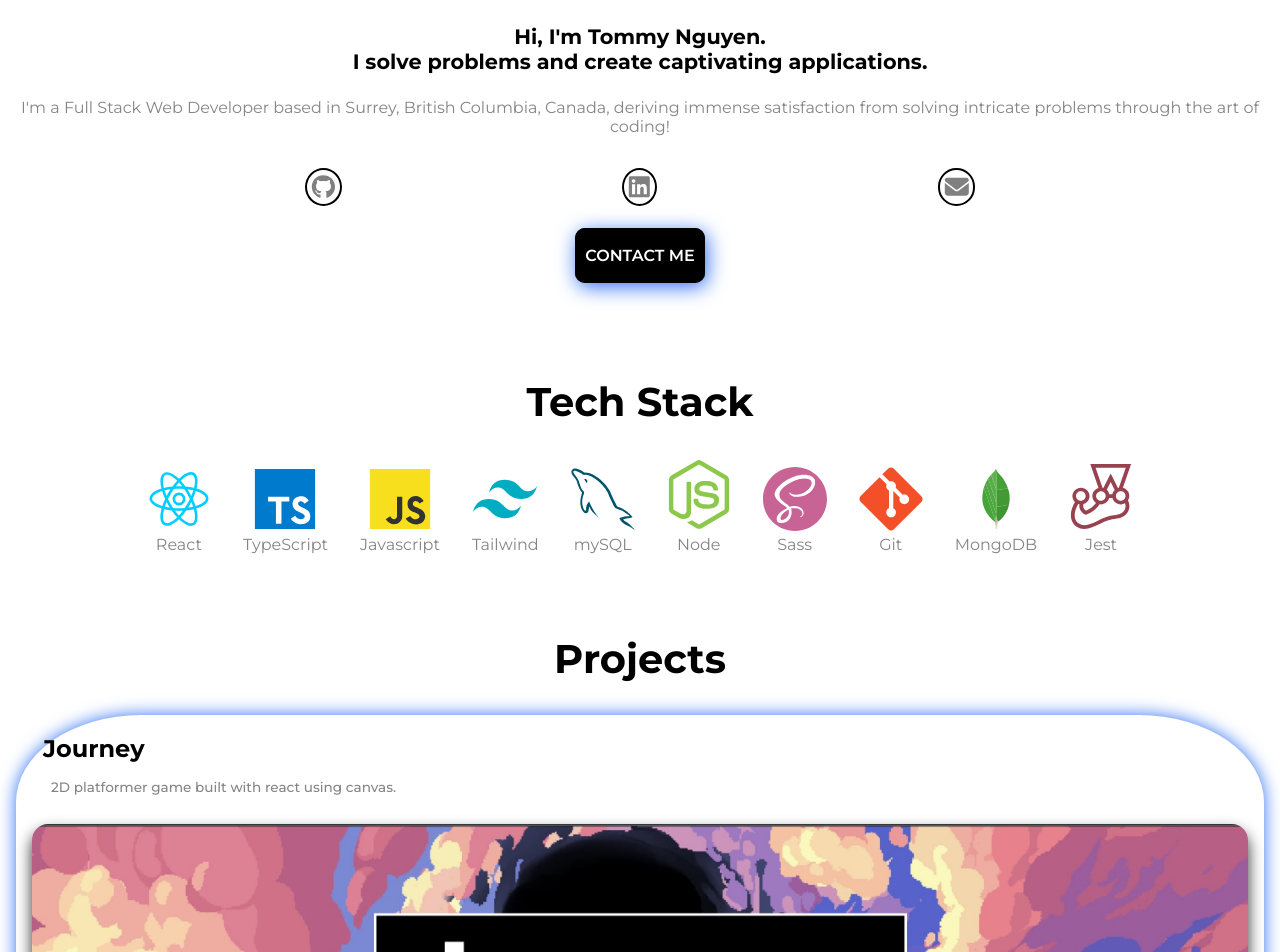
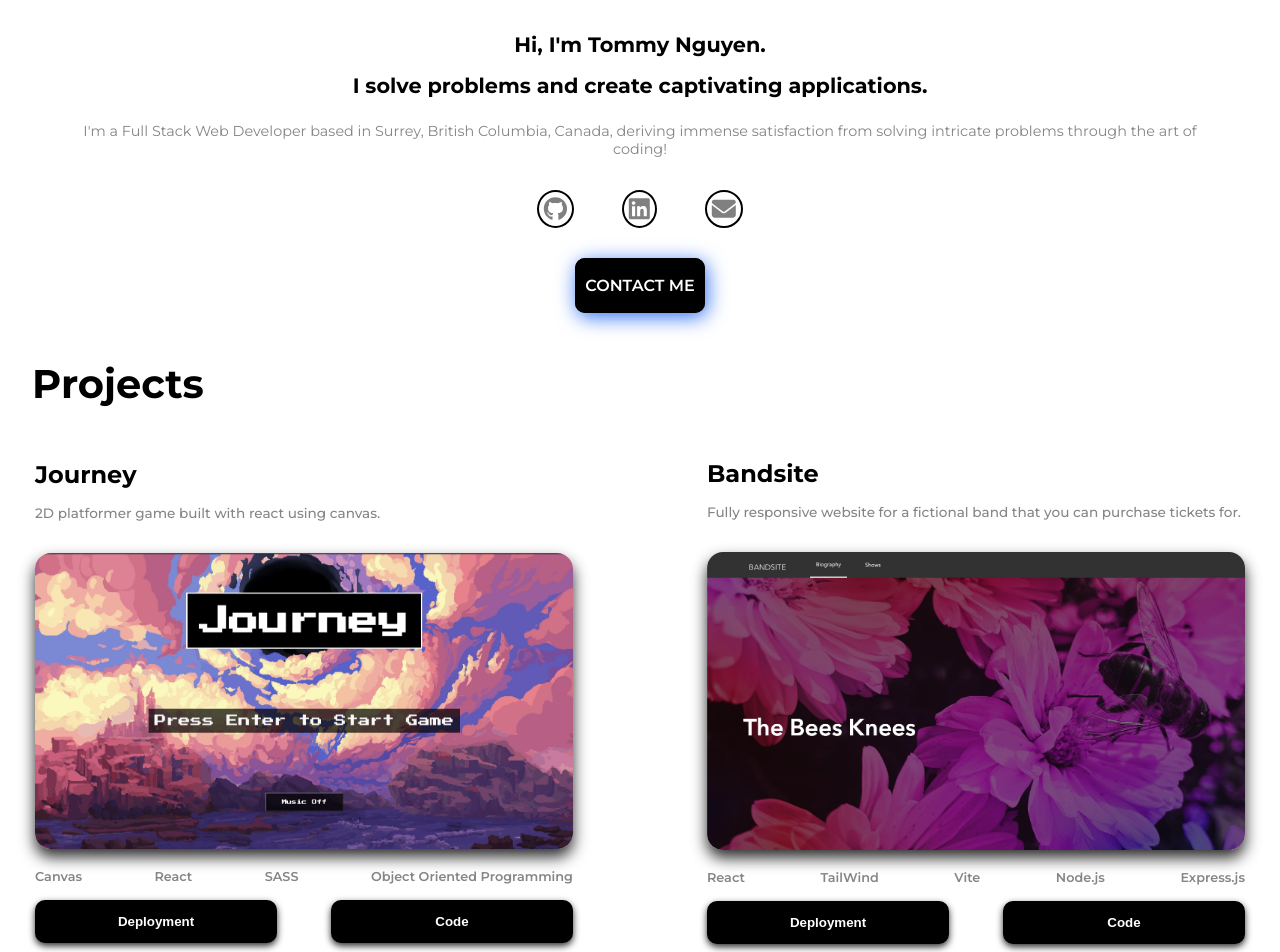
Before and after one commit to TommieeN/global-portfolio, a React (Vite) app: page / in a window 1280 px wide. Shown: the part 120-1072 px from the top of the page. Built offline with nearby package versions, Linux system fonts and the light colour scheme; the HTML template or start-up script is replaced by a standard one.

Commit message:
tablet finish

```diff
--- a/src/App.scss
+++ b/src/App.scss
@@ -1,3 +1,5 @@
+@use "./syles/partials/mixins.scss" as *;
+
 * {
   box-sizing: border-box;
   padding: 0;
@@ -15,10 +17,13 @@ textarea {
 }
 
 h2 {
-  margin-top: 3rem;
+  padding-top: 3rem;
   font-size: 2.5rem;
   text-align: center;
   font-weight: 700;
+  @include tablet {
+    padding-top: 0;
+  }
 }
 
 ul {
--- a/src/components/About/about.scss
+++ b/src/components/About/about.scss
@@ -1,3 +1,5 @@
+@use "../../syles/partials/mixins.scss" as *;
+
 .about-header {
     margin-top: 6rem ;
 }
@@ -7,7 +9,10 @@
     flex-direction: column;
     align-items: center;
     justify-content: center;
-    margin: 1rem;
+    margin: 2rem;
+    @include tablet {
+        margin: 2rem 5rem;
+    }
     &__photo {
         width: 100%;
         border-radius: 100%;
--- a/src/components/Contact/contact.scss
+++ b/src/components/Contact/contact.scss
@@ -1,7 +1,16 @@
+@use "../../syles/partials/mixins.scss" as *;
 .form {
     padding: 1rem;
     border: 2px solid white;
     margin: 1rem 0;
+    @include tablet {
+        margin: 1rem 5rem;
+        padding: 0;
+    }
+    &__header {
+        margin-bottom: 2rem;
+        text-align: left;
+    }
     &__container {
         display: flex;
         flex-direction: column;
@@ -50,5 +59,11 @@
           background: white;
           color: black;
         }
+        @include tablet {
+            padding: 0.8rem 0;
+            width: 100%;
+            font-size: 1.3rem;
+            font-weight: 500;
+        }
     }
 }
--- a/src/components/LandingPage/landingPage.scss
+++ b/src/components/LandingPage/landingPage.scss
@@ -1,7 +1,12 @@
+@use "../../syles/partials/mixins.scss" as *;
+
 .landing-page {
   margin-top: 5rem;
   text-align: center;
   padding: 0 1rem;
+  @include tablet {
+    padding: 0 5rem;
+  }
   &__container {
     padding-top: 4rem;
   }
@@ -12,14 +17,26 @@
     font-size: 1.3rem;
     font-weight: 700;
     color: black;
+    @include tablet {
+      padding: 0.5rem 0;
+    }
   }
   &__text {
     margin: 1.5rem 0;
+    @include tablet {
+      margin: 1rem 0;
+      font-size: 0.9rem;
+    }
   }
   &__logo-container {
     padding: 0.5rem;
     display: flex;
     justify-content: space-evenly;
+    @include tablet {
+      justify-content: center;
+      padding: 1rem 0;
+      gap: 3rem;
+    }
   }
   &__logo {
     color: gray;
--- a/src/components/NavBar/NavBar.tsx
+++ b/src/components/NavBar/NavBar.tsx
@@ -55,7 +55,7 @@ const NavBar = () => {
   return (
     <nav className={`nav-bar ${visible ? "" : "nav-bar--hidden"}`}>
       <header className="nav-bar__container">
-        <h3 className="nav-bar__logo-text">Tommy</h3>
+        <h3 className="nav-bar__logo-text">Tommy.</h3>
       </header>
       <div>
         <button
@@ -66,15 +66,15 @@ const NavBar = () => {
         >
           {hamburgerMenuOpen ? (
             <FontAwesomeIcon
+              className="nav-bar__icon"
               icon={faX}
               size="xl"
-              style={{ color: "#000000" }}
             />
           ) : (
             <FontAwesomeIcon
+              className="nav-bar__icon"
               icon={faBars}
               size="xl"
-              style={{ color: "#000000" }}
             />
           )}
         </button>
--- a/src/components/NavBar/navBar.scss
+++ b/src/components/NavBar/navBar.scss
@@ -1,5 +1,4 @@
 @use "../../syles/partials/mixins.scss" as *;
-
 .nav-bar {
     position: fixed;
     top: 0;
@@ -9,7 +8,7 @@
     justify-content: space-between;
     padding: 1.4rem 1rem;
     background: white;
-    box-shadow: 2px 4px 15px #bbd2ff;
+    // box-shadow: 2px 4px 15px #bbd2ff;
     &--hidden {
         display: none;
     }
@@ -24,6 +23,9 @@
     &__hamburger {
         border: none;
         background-color: transparent;
+    }
+    &__icon {
+
     }
     &__links {
         box-shadow: 2px 4px 15px #3171f2;
--- a/src/components/Projects/Projects.tsx
+++ b/src/components/Projects/Projects.tsx
@@ -5,7 +5,7 @@ const Projects = () => {
   return (
     <section className="project" id="works">
       <h2 className="project__header">Projects</h2>
-      <ul>
+      <ul className="project__list-container">
         {projects.map((project) => {
           return (
             <li key={project.id} className="project__item-container">
@@ -27,11 +27,18 @@ const Projects = () => {
                   alt={`${project.title}-project-image`}
                 />
               </div>
+              <div className="project__tech">
+                {project.techStack.map((tech) => {
+                  return (
+                    <p>{tech}</p>
+                  )
+                })}
+              </div>
               <div className="project__btn-container">
-                <a target="_blank" href={project.deploy}>
+                <a className="project__btn-link" target="_blank" href={project.deploy}>
                   <button className="project__btn">Deployment</button>
                 </a>
-                <a target="_blank" href={project.link}>
+                <a className="project__btn-link" target="_blank" href={project.link}>
                   <button className="project__btn">Code</button>
                 </a>
               </div>
--- a/src/components/Projects/projects.scss
+++ b/src/components/Projects/projects.scss
@@ -1,13 +1,44 @@
+@use "../../syles/partials/mixins.scss" as *;
+
 .project {
   font-weight: 500;
-  margin: 2rem 0;
+  margin: 4rem 0;
+  &__header {
+    @include tablet {
+      text-align: left;
+      margin-left: 2rem;
+      margin-bottom: 1rem;
+    }
+  }
   &__image-container {
     padding: 0.8rem;
+    @include tablet {
+      padding: 1rem;
+    }
   }
   &__image {
     width: 100%;
     box-shadow: 0px 8px 15px rgb(45, 45, 45);
     border-radius: 1rem;
+  }
+  &__tech {
+    display: none;
+    @include tablet {
+      display: flex;
+      flex-direction: wrap;
+      justify-content: space-between;
+      font-size: 0.8rem;
+      font-weight: 600;
+      padding: 0 1rem;
+    }
+  }
+  &__list-container {
+    @include tablet {
+      display: flex;
+      flex-wrap: wrap;
+      justify-content: space-between;
+      align-items: center;
+    }
   }
   &__item-container {
     background: rgb(255, 255, 255);
@@ -15,6 +46,11 @@
     margin: 2rem 1rem;
     border-radius: 10%;
     box-shadow: 0px 0px 17px #3171f2;
+    @include tablet {
+      margin: 1rem;
+      width: 45%;
+      box-shadow: none;
+    }
   }
   &__title-container {
     display: flex;
@@ -27,6 +63,9 @@
     font-weight: 700;
     font-size: 1.5rem;
     margin: 0 0.5rem;
+    @include tablet {
+      margin: 0;
+    }
   }
   &__links {
     color: black;
@@ -39,11 +78,19 @@
     margin: 1rem;
     font-size: 0.85rem;
     color: #858585;
+    @include tablet {
+      margin: 0;
+    }
   }
   &__btn-container {
     display: flex;
     justify-content: space-between;
     margin: 1rem;
+  }
+  &__btn-link {
+    @include tablet {
+      width: 45%;
+    }
   }
   &__btn {
     font-weight: 600;
@@ -57,6 +104,9 @@
     border-radius: 10px;
     transition: background 0.3s ease, color 0.4s ease;
     box-shadow: 0px 3px 7px rgb(45, 45, 45);
+    @include tablet {
+      width: 100%;
+    }
     &:hover {
       background: white;
       color: black;
--- a/src/components/TechStack/techStack.scss
+++ b/src/components/TechStack/techStack.scss
@@ -1,9 +1,13 @@
-
+@use "../../syles/partials/mixins.scss" as *;
 .tech-header {
     text-align: center;
     padding: 2rem 1rem 0;
+
     &__heading {
         font-size: 2.5rem;
+        @include tablet {
+            margin-bottom: 1rem;
+        }
     }
 }
 
@@ -13,7 +17,13 @@
     align-items: flex-end;
     justify-content: center;
     gap: 2rem;
-    padding: 2rem 0;
+    padding: 2rem 1rem;
+    @include tablet {
+        margin: 0 5rem;
+        gap: 3rem;
+        padding: 2rem 0;
+        justify-content: space-between;
+    }
     &__list-item {
         text-align: center;
         flex-shrink: 0;
--- a/src/constants/index.ts
+++ b/src/constants/index.ts
@@ -109,7 +109,7 @@ const projects = [
       img: bandsite,
       link: "https://github.com/TommieeN/band-site-react-client",
       deploy: "https://my-band-site.netlify.app/",
-      techStack: ["React", "TailWind", "Vite", "Node.js", "Express.js", "React-Router-Dom"]
+      techStack: ["React", "TailWind", "Vite", "Node.js", "Express.js"]
     },
     {
       id: 3,
@@ -118,15 +118,15 @@ const projects = [
       img: brainflix,
       link: "https://github.com/TommieeN/Brainflix",
       deploy: "https://brainflix.onrender.com/",
-      techStack: ["React", "React-Router-Dom", "SASS", "BEM", "Node.js", "Express.js", "Rest API"]
+      techStack: ["React", "SASS", "BEM", "Node.js", "Express.js", "Rest API"]
     },
     {
       id: 4,
       title: "In-Stock",
-      description: "A collaborative project utilizing agile methodologies to create a full stack application.",
+      description: "Collaborative project utilizing agile methodologies.",
       img: inStock,
       link: "https://github.com/TommieeN/instock-client",
-      techStack: ["React", "React-Router-Dom", "SASS", "BEM", "Node.js", "Express.js", "mySQL", "Knex"]
+      techStack: ["React", "SASS", "BEM", "Node.js", "Express.js", "mySQL", "Knex"]
     },
     {
       id: 5,
@@ -135,7 +135,7 @@ const projects = [
       img: flags,
       link: "https://github.com/TommieeN/country-flags-api",
       deploy: "https://client-flags.onrender.com/",
-      techStack: ["React", "SASS", "Node.js", "Express.js", "Axios", "React-Router-Dom", "BEM"]
+      techStack: ["React", "SASS", "Node.js", "Express.js", "Axios", "BEM"]
     },
     {
       id: 6,
@@ -152,7 +152,7 @@ const projects = [
       description: "A todo app built with Svelte using firebase for auth and storing user data.",
       img: todoApp,
       link: "https://github.com/TommieeN/svelte-todo-crud-app/tree/main/src/routes",
-      techStack: ["Svelte", "CSS", "FireBase", "Authorization/Authentication"]
+      techStack: ["Svelte", "CSS", "FireBase", "Auth"]
     }
   ];
 
--- a/src/pages/Home/Home.tsx
+++ b/src/pages/Home/Home.tsx
@@ -11,8 +11,8 @@ const Home = () => {
     <div>
         <NavBar />
         <LandingPage />
+        <Projects />
         <TechStack />
-        <Projects />
         <About />
         <Contact />
         <Footer />
```
